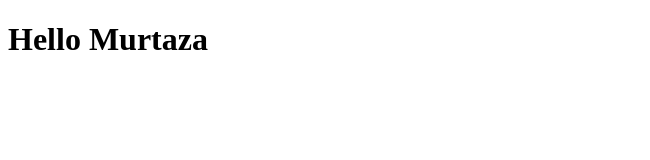
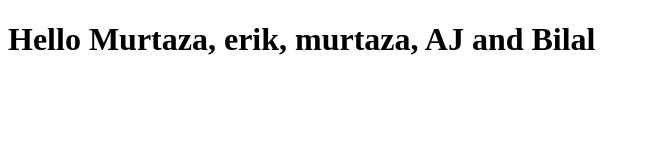
Before and after one commit to murtaza0111/murtazatest, a plain HTML site: page index.html in a window 1280 px wide. Shown: the whole page, without its empty margins (0-650 px from the left). Drawn offline with Linux system fonts and the light colour scheme.

Commit message:
added in new names

```diff
--- a/index.html
+++ b/index.html
@@ -6,6 +6,6 @@
     <title>Document</title>
 </head>
 <body>
-    <h1>Hello Murtaza</h1>
+    <h1>Hello Murtaza, erik, murtaza, AJ and Bilal</h1>
 </body>
 </html>
```
